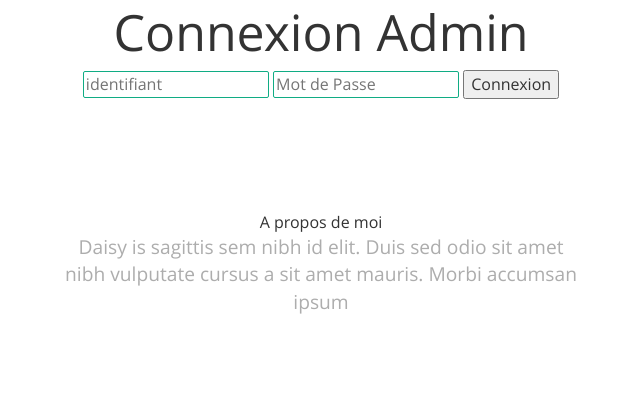
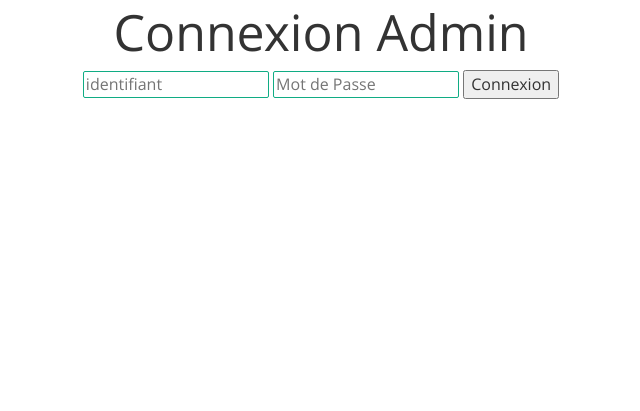
Before and after one commit to MeillatTristan/projetMarchand, a PHP site: page /projetMarchand/connexion.php in a window 1280 px wide. Shown: the part 145-556 px from the top of the page, without its empty margins (319-959 px from the left). Run offline with PHP 8.4, Linux system fonts and the light colour scheme.

Commit message:
changement mineur

```diff
--- a/connexion.php
+++ b/connexion.php
@@ -45,16 +45,5 @@ include "configbdd.php";
         </form>
 			</div>
 			</div>
-			<!---- header-info ---->
-			<!--- about-us ---->
-			<div id="about" class="about">
-				<div class="container">
-					<div class="about-head text-center">
-            <span>A propos<span> de moi</span></span>
-            <p>Daisy is sagittis sem nibh id elit. Duis sed odio sit amet nibh vulputate cursus a sit amet mauris. Morbi accumsan ipsum</p>
-					</div>
-</div>
-
-
 	</body>
 </html>
--- a/css/style.css
+++ b/css/style.css
@@ -166,6 +166,15 @@ body a{
 	color: #ffffff;
 	font-weight: bold;
 }
+
+div.quantityArticle input {
+	width: 100px;
+}
+
+div.prixArticle input {
+	width: 100px;
+}
+
 
 .lineTable{
 	display: flex;
--- a/modifArticle.php
+++ b/modifArticle.php
@@ -16,5 +16,6 @@ else {
 }
 $query = $bdd->prepare("UPDATE articles SET name=:name, type=:type, quantity=:quantity, prix=:prix, provenance=:provenance, venteBool=:venteBool, picture=:picture WHERE id=:id");
 $query->execute(['name'=>$name, 'type'=>$type, 'quantity'=>$quantity, 'prix'=>$prix, 'provenance'=>$provenance, 'venteBool'=>$vente, 'picture'=>$picture, 'id'=>$id]) ;
-echo 'YOOOOOOOOOOOOOOOOOOOOOOOOOOOOOOOOOOOOOOOOOOOOOOOOOOOOOOOOOOOOOOOOOOOOOOOOOOOOOOOOOOOOOOOOOOOOOOOOOOOOOOOOOOOOOOOOOOOOOOOOOOOOOOOOOOOOO' ;
+header('Location: http://localhost/projetMarchand/modifArticleList.php');
+exit();
 ?>
```
